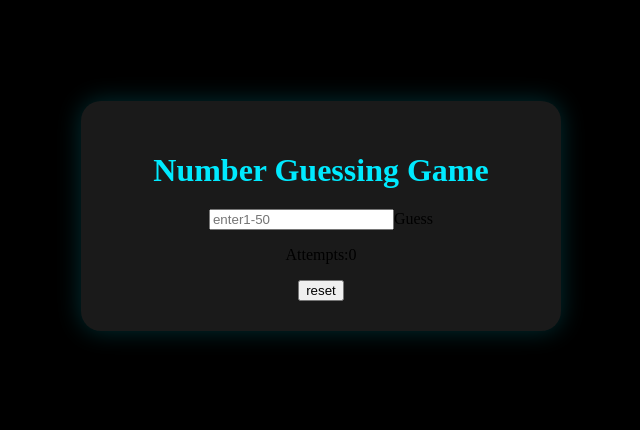
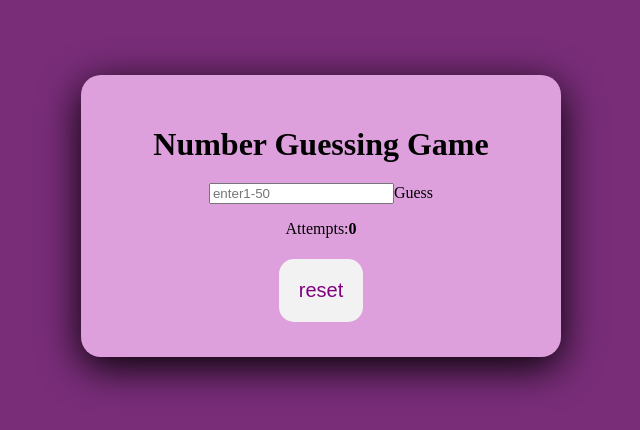
Before and after one commit to imansafiya2006-tech/Logic-Arena, a plain HTML site: page index.html in a window 1280 px wide. Shown: the part 192-622 px from the top of the page, without its empty margins (319-959 px from the left). Drawn offline with Linux system fonts and the light colour scheme.

Commit message:
made changes on the attempt

```diff
--- a/style.css
+++ b/style.css
@@ -3,13 +3,13 @@ body{
     justify-content: center;
     align-items: center;
     height: 100vh;
-    background-color:black;
+    background-color:rgb(121, 45, 121);
 }
 .game{
-    background-color:#1a1a1a;
+    background-color:plum;
     padding:30px 40px;
     border-radius: 20px;
-    box-shadow: 0 0 25px rgba(0, 234, 255 ,0.2);
+    box-shadow: 0 10px 40px rgba(0, 0, 0.5);
     text-align: center;
     width: 400px;
 }
@@ -20,7 +20,7 @@ body{
     cursor: pointer;
 }
 .game h1 {
-    color:#00eaff;
+    color:black;
     margin-bottom: 20px;
     text-align: center;
 }
@@ -29,6 +29,28 @@ body{
     padding:10px;
     font-size:16px;
     margin-bottom: 15px;
-    border-radius: 6px;
-    border: 1px solid #ccc;
+    border-radius: 16px;
+    border: 1px
 }
+button{
+    padding: 20px;
+    font-size: 20px;
+    margin: 5px 0;
+    border: none;
+    border-radius: 15px;
+    cursor: pointer;
+    background-color:#f2f2f2;
+    color: purple;
+    transition: background-color 0.3s;
+}
+button:hover{
+    background-color: black;
+}
+#feedback{
+    margin: 5px 0;
+    font-weight: bold;
+    color:#555;
+}
+#attempts{
+    font-weight: 600;
+}
```
